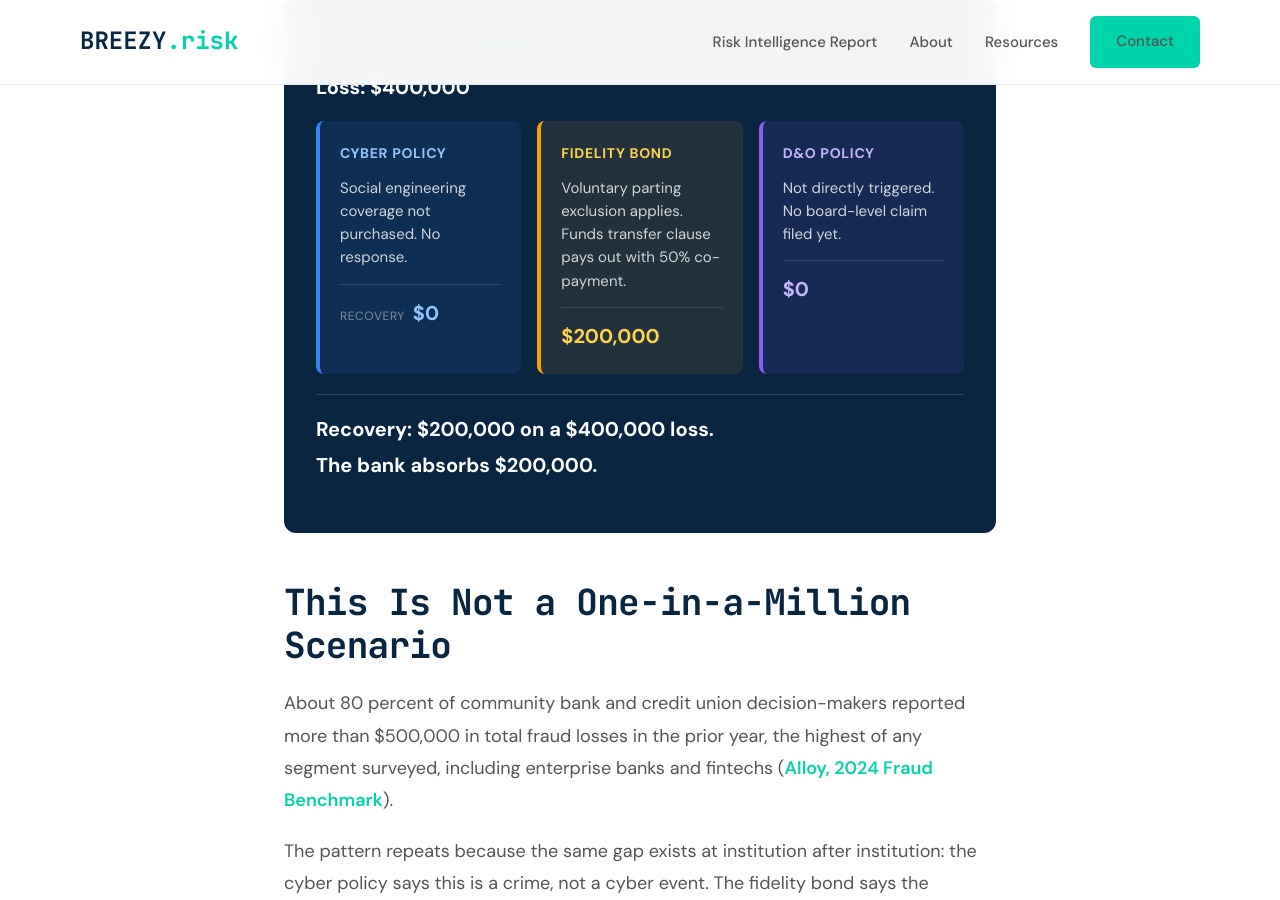
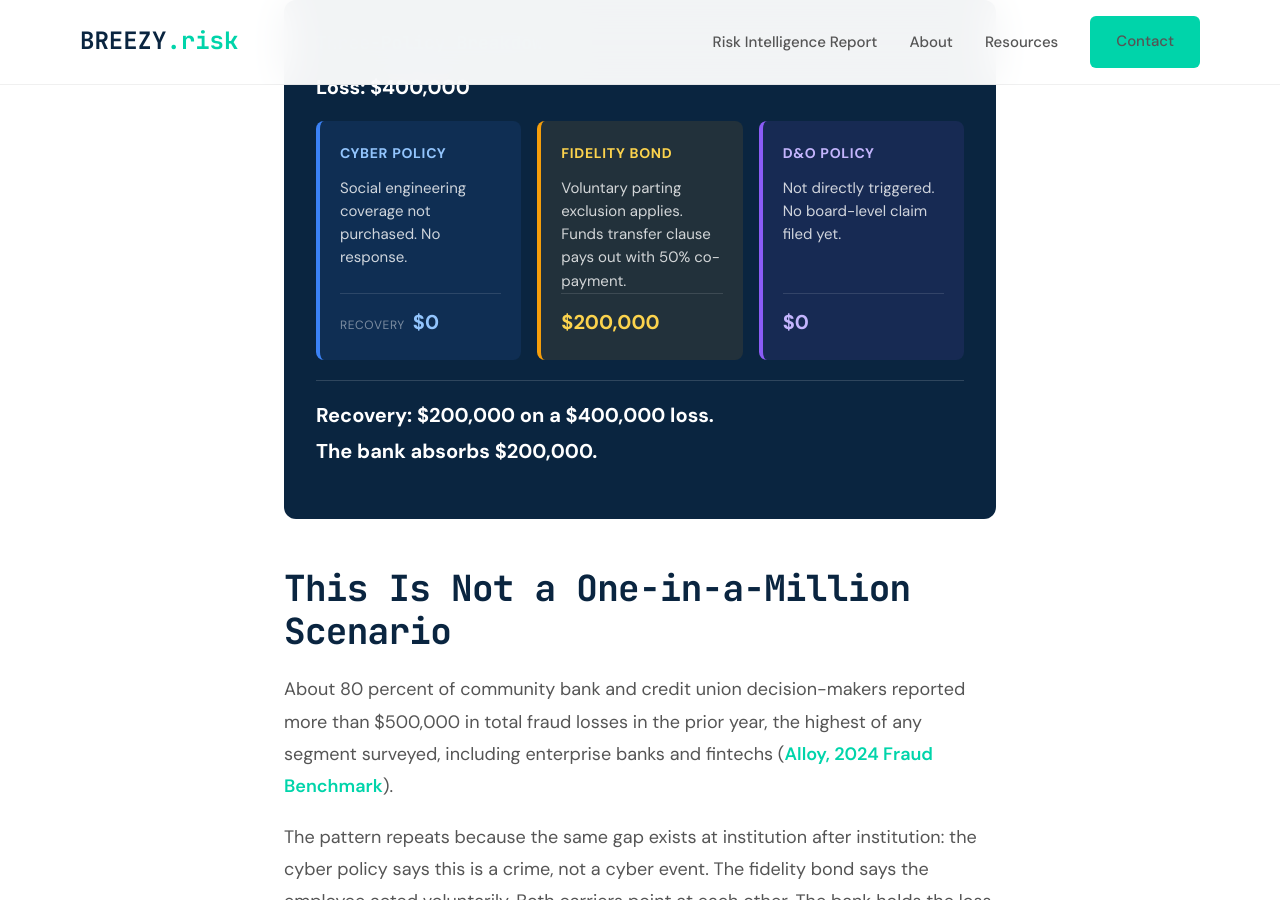
Before and after one commit to joeproe1/breezyins.com, a Jekyll site: the page built from _posts/2026-03-27-the-wire-nobody-covers.md, in a window 1280 px wide and 900 px high, scrolled down 1939 px. Built offline with Jekyll 4.4.1, drawn with Linux system fonts in a browser that asks for light colours.

Commit message:
Fix recovery amounts alignment in three-policy card
Each box now uses flex-column with margin-top:auto on the recovery
row, pinning $0, $200,000, and $0 to the same horizontal line
regardless of text length above.

Co-Authored-By: Claude Opus 4.6 <noreply@anthropic.com>

```diff
--- a/_posts/2026-03-27-the-wire-nobody-covers.md
+++ b/_posts/2026-03-27-the-wire-nobody-covers.md
@@ -34,20 +34,20 @@ The bond does have a funds transfer clause that covers this type of loss, but it
 <h3 style="color: #00D4AA; margin-top: 0; font-size: 18px;">Three-Policy Breakdown</h3>
 <div style="font-size: 20px; font-weight: 700; color: #fff; margin-bottom: 16px;">Loss: $400,000</div>
 <div style="display: flex; flex-wrap: wrap; gap: 16px;">
-<div style="flex: 1; min-width: 180px; background: rgba(59,130,246,0.1); border-left: 4px solid #3B82F6; border-radius: 8px; padding: 20px;">
+<div style="flex: 1; min-width: 180px; background: rgba(59,130,246,0.1); border-left: 4px solid #3B82F6; border-radius: 8px; padding: 20px; display: flex; flex-direction: column;">
 <div style="color: #93C5FD; font-weight: 700; font-size: 14px; text-transform: uppercase; letter-spacing: 0.05em; margin-bottom: 10px;">Cyber Policy</div>
 <div style="color: rgba(255,255,255,0.8); font-size: 15px; line-height: 1.55;">Social engineering coverage not purchased. No response.</div>
-<div style="margin-top: 14px; padding-top: 10px; border-top: 1px solid rgba(255,255,255,0.12); display: flex; align-items: baseline; gap: 8px;"><div style="font-size: 12px; color: rgba(255,255,255,0.45); text-transform: uppercase; letter-spacing: 0.05em;">Recovery</div><div style="font-size: 20px; font-weight: 700; color: #93C5FD;">$0</div></div>
+<div style="margin-top: auto; padding-top: 10px; border-top: 1px solid rgba(255,255,255,0.12); display: flex; align-items: baseline; gap: 8px;"><div style="font-size: 12px; color: rgba(255,255,255,0.45); text-transform: uppercase; letter-spacing: 0.05em;">Recovery</div><div style="font-size: 20px; font-weight: 700; color: #93C5FD;">$0</div></div>
 </div>
-<div style="flex: 1; min-width: 180px; background: rgba(245,158,11,0.1); border-left: 4px solid #F59E0B; border-radius: 8px; padding: 20px;">
+<div style="flex: 1; min-width: 180px; background: rgba(245,158,11,0.1); border-left: 4px solid #F59E0B; border-radius: 8px; padding: 20px; display: flex; flex-direction: column;">
 <div style="color: #FCD34D; font-weight: 700; font-size: 14px; text-transform: uppercase; letter-spacing: 0.05em; margin-bottom: 10px;">Fidelity Bond</div>
 <div style="color: rgba(255,255,255,0.8); font-size: 15px; line-height: 1.55;">Voluntary parting exclusion applies. Funds transfer clause pays out with 50% co-payment.</div>
-<div style="margin-top: 14px; padding-top: 10px; border-top: 1px solid rgba(255,255,255,0.12);"><div style="font-size: 20px; font-weight: 700; color: #FCD34D;">$200,000</div></div>
+<div style="margin-top: auto; padding-top: 10px; border-top: 1px solid rgba(255,255,255,0.12);"><div style="font-size: 20px; font-weight: 700; color: #FCD34D;">$200,000</div></div>
 </div>
-<div style="flex: 1; min-width: 180px; background: rgba(139,92,246,0.1); border-left: 4px solid #8B5CF6; border-radius: 8px; padding: 20px;">
+<div style="flex: 1; min-width: 180px; background: rgba(139,92,246,0.1); border-left: 4px solid #8B5CF6; border-radius: 8px; padding: 20px; display: flex; flex-direction: column;">
 <div style="color: #C4B5FD; font-weight: 700; font-size: 14px; text-transform: uppercase; letter-spacing: 0.05em; margin-bottom: 10px;">D&amp;O Policy</div>
 <div style="color: rgba(255,255,255,0.8); font-size: 15px; line-height: 1.55;">Not directly triggered. No board-level claim filed yet.</div>
-<div style="margin-top: 14px; padding-top: 10px; border-top: 1px solid rgba(255,255,255,0.12);"><div style="font-size: 20px; font-weight: 700; color: #C4B5FD;">$0</div></div>
+<div style="margin-top: auto; padding-top: 10px; border-top: 1px solid rgba(255,255,255,0.12);"><div style="font-size: 20px; font-weight: 700; color: #C4B5FD;">$0</div></div>
 </div>
 </div>
 <p style="margin-top: 20px; padding-top: 16px; border-top: 1px solid rgba(255,255,255,0.15); font-size: 20px; font-weight: 700; color: #fff;">
```
